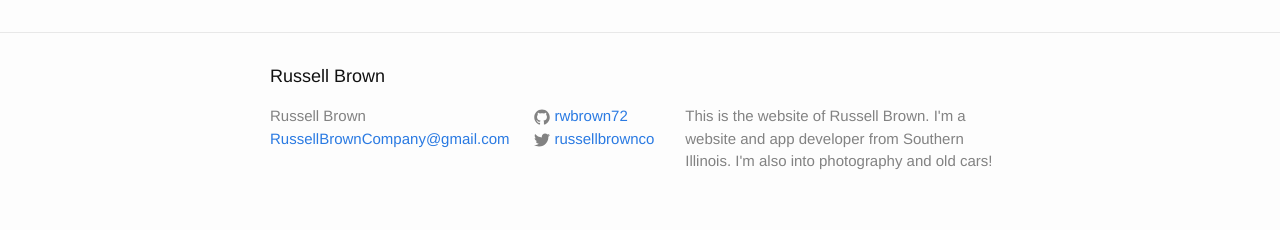
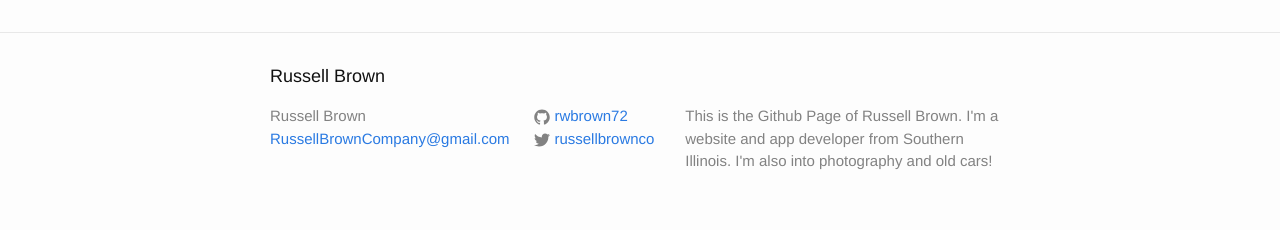
Before and after one commit to rwbrown72/rwbrown72.github.io, a Jekyll site: the page built from index.html, in a window 1280 px wide. Shown: the part 676-906 px from the top of the page. Built offline with Jekyll 4.4.1, drawn with Linux system fonts in a browser that asks for light colours.

Commit message:
changed the config yml

```diff
--- a/_config.yml
+++ b/_config.yml
@@ -2,7 +2,7 @@
 title: Russell Brown
 email: RussellBrownCompany@gmail.com
 description: > # this means to ignore newlines until "baseurl:"
-  This is the website of Russell Brown. I'm a website and app developer
+  This is the Github Page of Russell Brown. I'm a website and app developer
   from Southern Illinois. I'm also into photography and old cars!
 baseurl: "" # the subpath of your site, e.g. /blog/
 url: "http://rwbrown72.github.io" # the base hostname & protocol for your site
```
Also changed, not shown: 1 other file.
